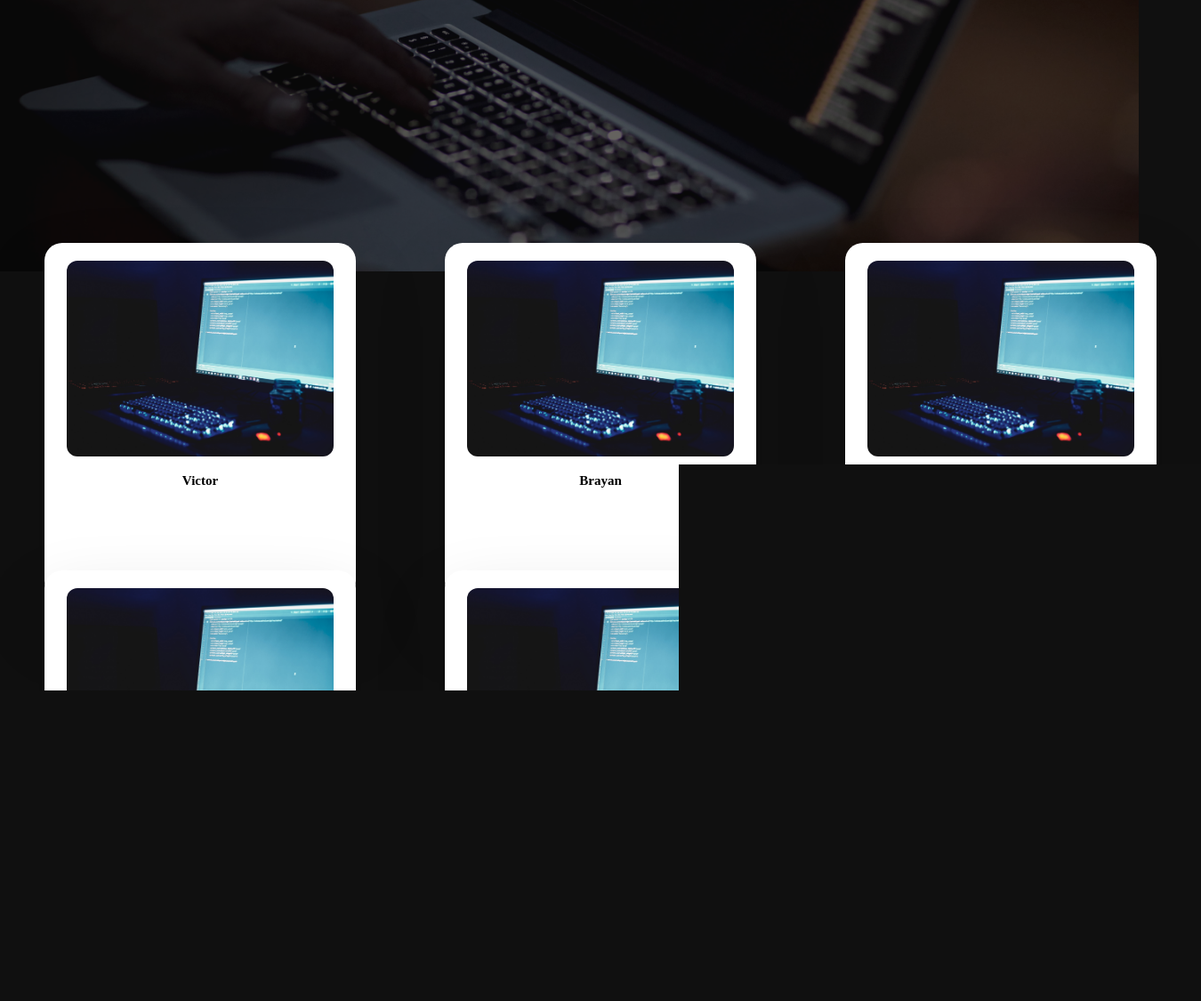
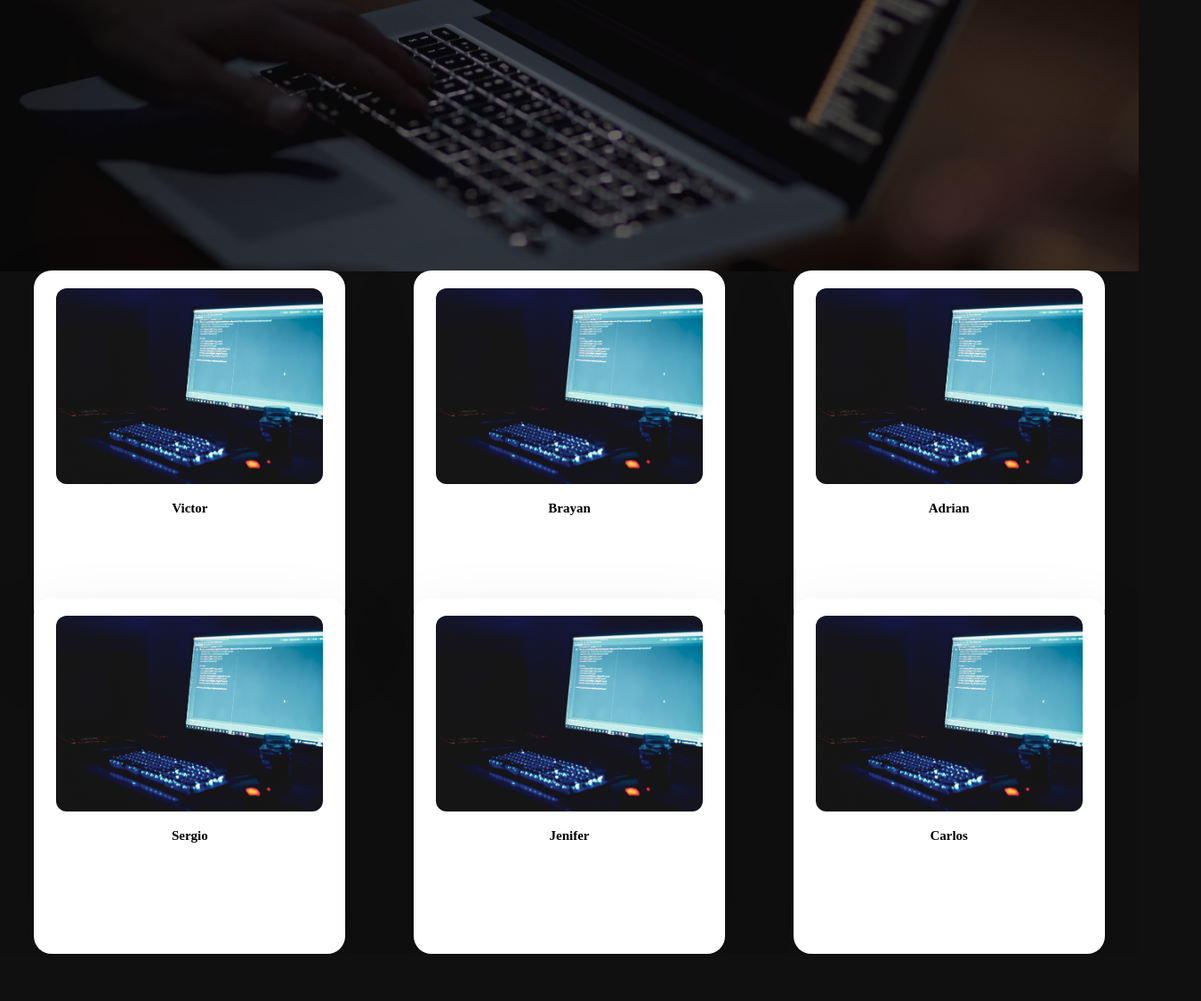
Before and after one commit to CyberAzteckweb/CyberAzteckweb, a plain HTML site: page index.html in a window 1280 px wide. Shown: the part 495-1620 px from the top of the page at 89% size, 1350 px wide, since content can reach past the window. After the commit the page ends 1567 px from the top, so only its background shows below. Drawn offline with nearby package versions, Linux system fonts and the light colour scheme.

Commit message:
Add files via upload

```diff
--- a/css/inicio.css
+++ b/css/inicio.css
@@ -333,7 +333,7 @@ height: auto;
 }
 .fa-brands{
     text-decoration: none;
-    color: white;
+    color: aquamarine;
 }
 
 
--- a/css/tarjeta.css
+++ b/css/tarjeta.css
@@ -1,12 +1,22 @@
-.container{
+/* .container{
     position: relative;
     display: flex;
-    justify-content: center;
+    justify-content: end;
     align-items: center;
     flex-wrap: wrap;
     gap:100px 50px;
     padding: 100px 50px;
+} */
+
+.container{
+    display: flex;
+justify-content: space-evenly;
+align-items: center;
+width: 100%;
+height: auto;
 }
+
+
 
 .container .card{
     position:relative;
@@ -26,6 +36,7 @@ box-shadow: 0 35px 80px rgba(0, 0, 0, 0.15);
 .container .card{
     height: 400px;
     cursor: pointer;
+    top: 31px;
 }
 
 .container .card .img-box{
@@ -81,16 +92,22 @@ box-shadow: 0 35px 80px rgba(0, 0, 0, 0.15);
 }
 
 .container .card .content a {
-    position: relative;
+   /* position: relative;
     top: 15px;
     display: inline-block;
     padding: 12px 25px;
     text-decoration: none;
-    background: var(--clr);
-    color: white;
+    background: var(--clr);*/
+    color: red;
     font-weight: 500;
+
 }
-
+.social{
+    display: flex;
+    justify-content: space-evenly;
+    align-items: center;
+    width: 100%;
+}
 .container .card .content a:hover {
     opacity: 0.8;
 }
```
